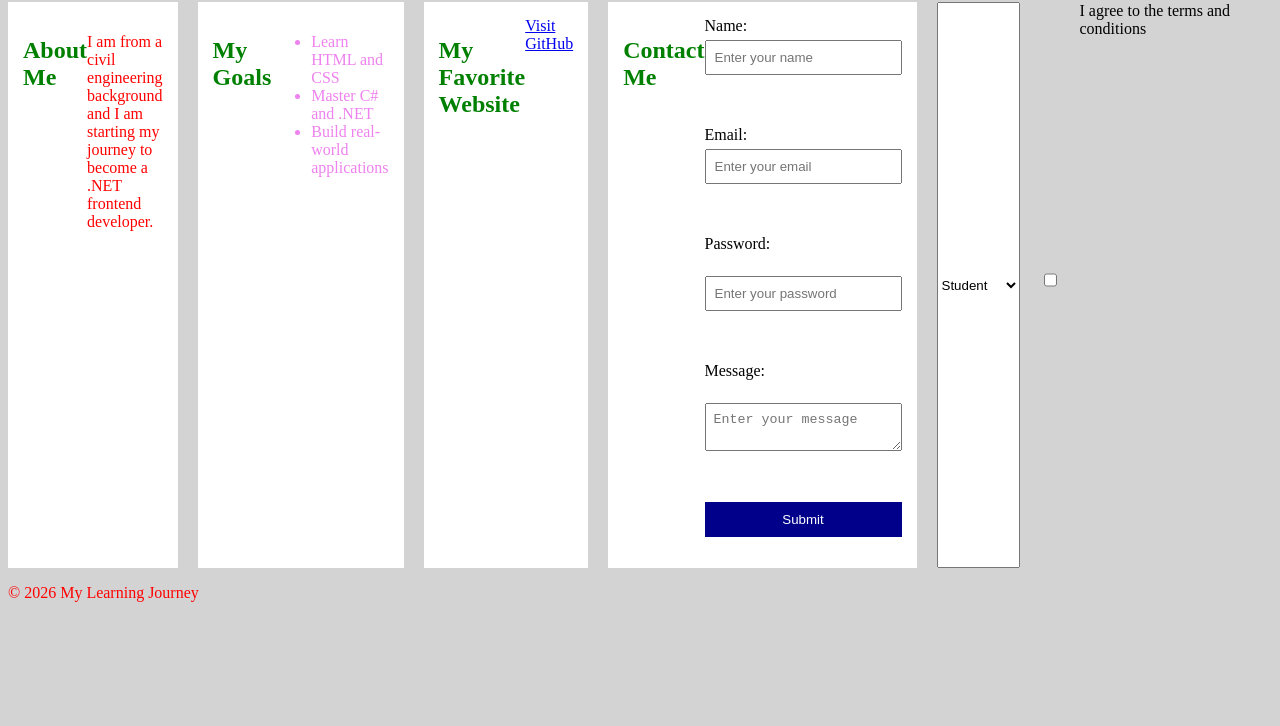
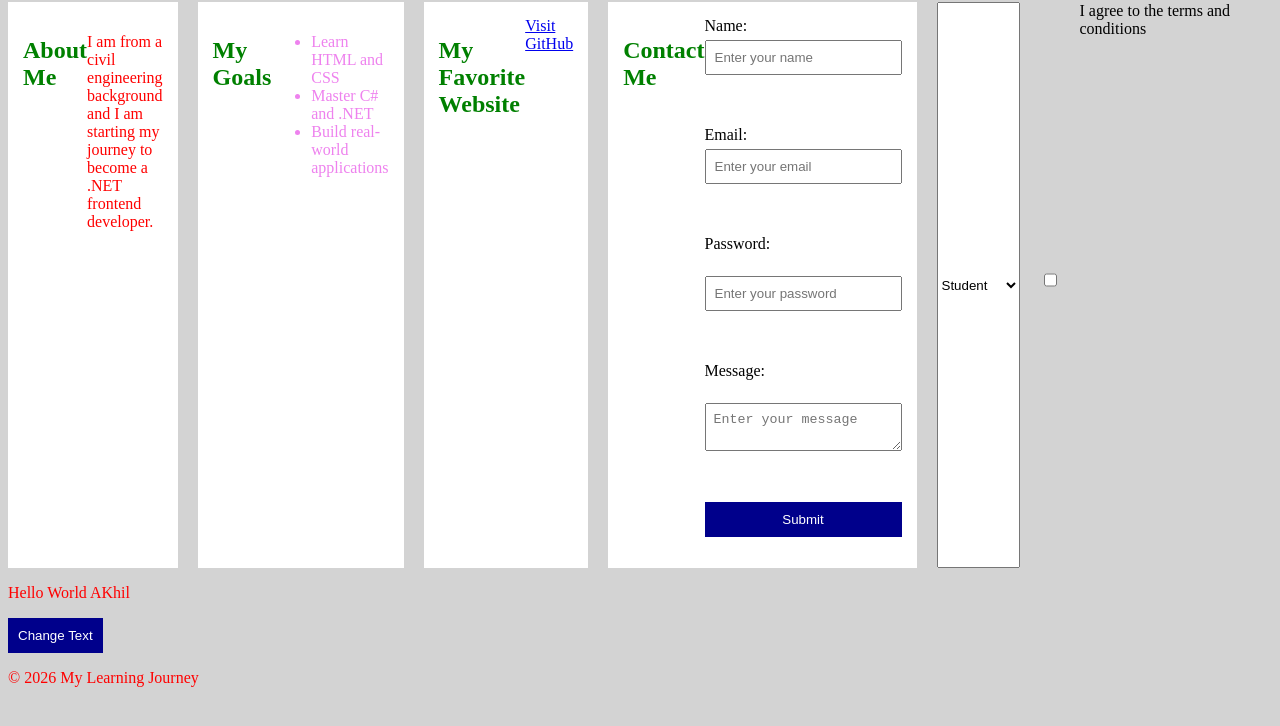
Before and after one commit to Barapati25/.Net-Frontend-, a plain HTML site: page webbasics-1/DAY1-HTML/index.html in a window 1280 px wide. Shown: the part 64-790 px from the top of the page. Drawn offline with Linux system fonts and the light colour scheme.

Commit message:
Day 7: added JavaScript basics with alert and text change

```diff
--- a/webbasics-1/DAY1-HTML/index.html
+++ b/webbasics-1/DAY1-HTML/index.html
@@ -49,8 +49,10 @@
         </select>
         <input type="checkbox""> I agree to the terms and conditions<br><br>
     </main>
-
-    <footer>
+<p id ="message">Hello World AKhil</p>
+<button onclick="changeText()">Change Text</button>    <footer>
         <p>&copy; 2026 My Learning Journey</p>
     </footer>
-</body>
+<head >
+<script src="./script.js"></script>
+</head>
--- /dev/null
+++ b/webbasics-1/DAY1-HTML/script.js
@@ -0,0 +1,3 @@
+function changeText() {
+    document.getElementById("message").innerText="Welcome Akhil Barapat!";
+}
```
